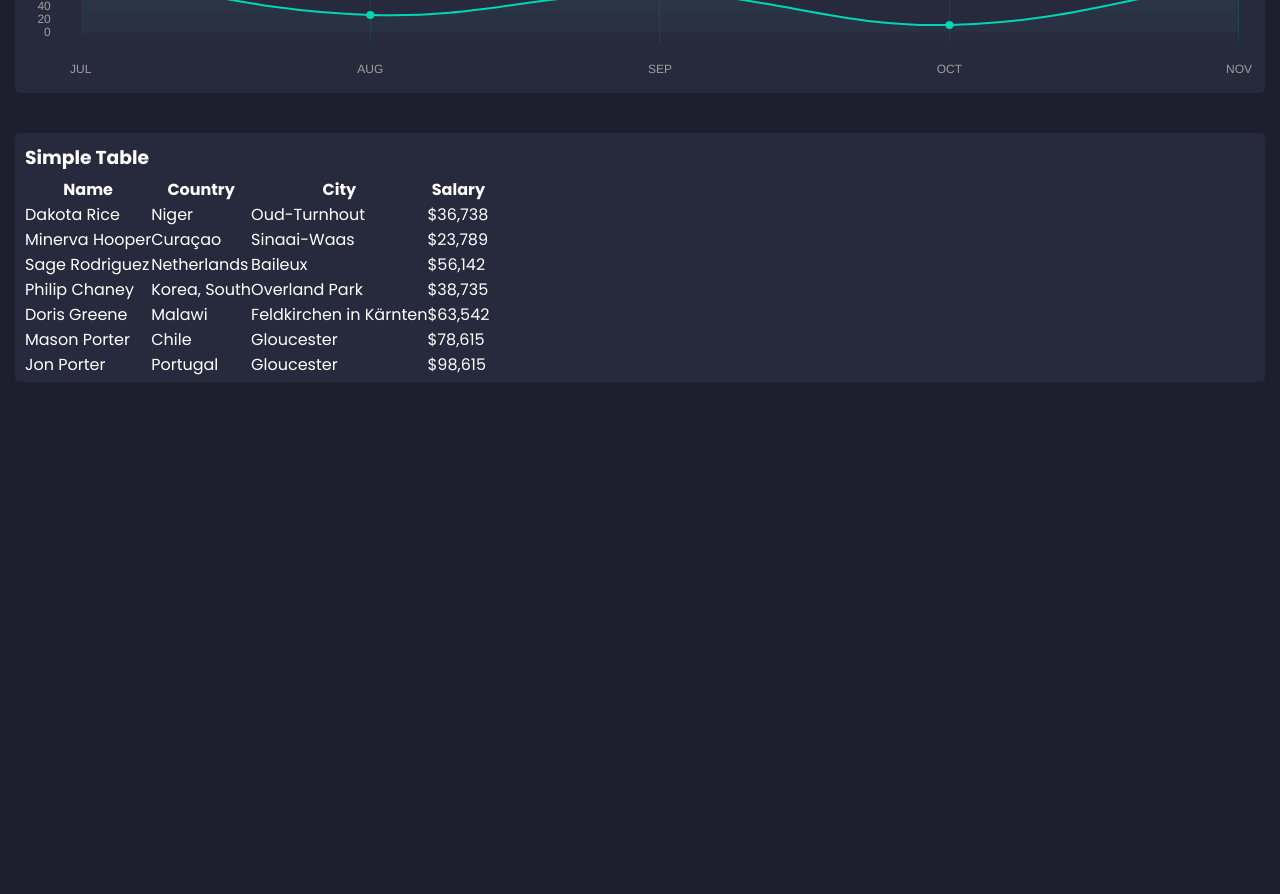
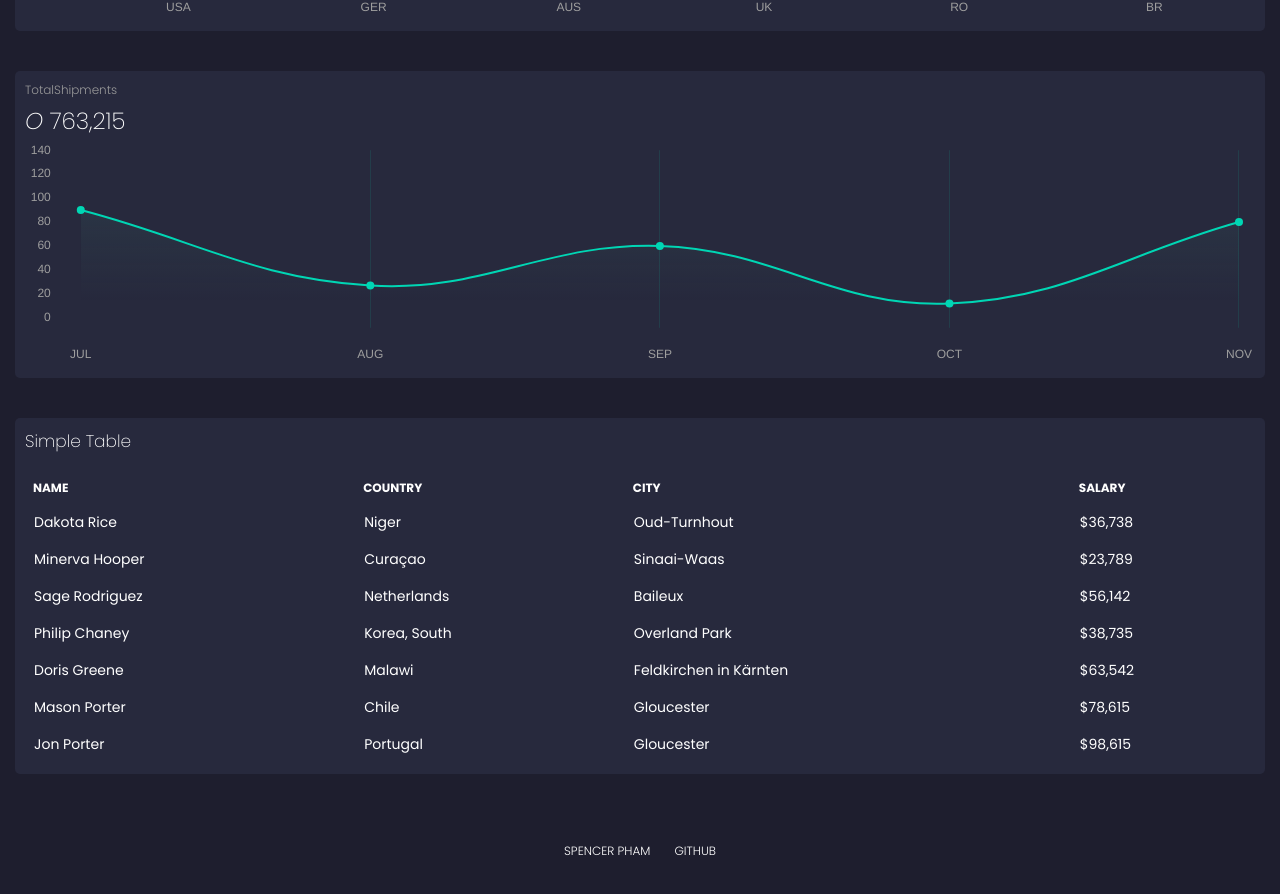
Before and after one commit to slampham/10x-Dev, a React (Create React App) app: page / in a window 1280 px wide. Shown: the part 1020-1914 px from the top of the page. Before the commit the page ends 1417 px from the top, so only its background shows below. Built offline with nearby package versions, Linux system fonts and the light colour scheme.

Commit message:
Gonna try changing side menu to come from left side

```diff
--- a/src/components/App.js
+++ b/src/components/App.js
@@ -4,10 +4,10 @@ import styled from 'styled-components'
 import SideMenu from './SideMenu'
 import Header from './Header'
 import Dashboard from './Dashboard'
+import Footer from './Footer'
 
 const StyledApp = styled.div`
   min-height: 100vh;
-  margin-top: 50px;
 `
 
 function App() {
@@ -18,6 +18,7 @@ function App() {
       <Header {...{sideMenuOpen, setSideMenuOpen}}/>
       <SideMenu {...{sideMenuOpen}}/>
       <Dashboard {...{sideMenuOpen}}/>
+      <Footer />
     </StyledApp>
   );
 }
--- a/src/components/ChartCard.js
+++ b/src/components/ChartCard.js
@@ -14,6 +14,10 @@ const StyledChartCard = styled(StyledCard)`
     font-weight: 200;
     color: white;
   }
+
+  .chart-container {
+    height: 225px;
+  }
 `
 
 function ChartCard({title, subtitle, children}) {
@@ -21,7 +25,7 @@ function ChartCard({title, subtitle, children}) {
     <StyledChartCard >
       <h3 className='title'>{title}</h3>
       {subtitle}
-      <div >
+      <div className='chart-container'>
         {children}
       </div>
     </StyledChartCard>
--- /dev/null
+++ b/src/components/Footer.js
@@ -0,0 +1,29 @@
+import React from 'react'
+import styled from 'styled-components'
+
+const StyledFooter = styled.footer`
+  height: 150px;
+
+  display: flex;
+  justify-content: center;
+  align-items: center;
+
+  a {
+    font-size: 12px;
+    font-weight: 300;
+
+    & + a {
+      margin-left: 2em;
+    }
+  }
+`
+
+function Footer() {
+  return (
+    <StyledFooter>
+      <div><a href='/'>SPENCER PHAM</a><a href='/'>GITHUB</a></div>
+    </StyledFooter>
+  )
+}
+
+export default Footer
--- a/src/components/Header.js
+++ b/src/components/Header.js
@@ -3,9 +3,9 @@ import styled from 'styled-components'
 import SideMenuToggler, { StyledButton } from './SideMenuToggler.js'
 
 const StyledHeader = styled.header`
-  position: fixed;
+  position: sticky;
   height: 50px;
-  padding: 10px var(--margin);
+  padding: 20px var(--margin);
   left: 0;
   right: 0;
   top: 0;
--- a/src/components/SideMenu.js
+++ b/src/components/SideMenu.js
@@ -8,12 +8,12 @@ const StyledMenu = styled.nav`
 
   position: fixed;
   top: 0;
-  right: -66vw;
+  right: max(-66vw, -200px);
   left: 100vw;
   bottom: 0;
 
   ${({sideMenuOpen}) => sideMenuOpen && `
-    transform: translate(-66vw);
+    transform: translate(max(-66vw, -200px));
   `}
   transition: var(--trans-time) ease-in-out;
 
@@ -31,14 +31,12 @@ const StyledMenu = styled.nav`
   }
 
   hr {
-    width: 80%;
+    width: 100%;
   }
 
   a {
     display: flex;
     align-items: center;
-    text-decoration: none;
-    color: white;
 
     .icon {
       font-size: 1.25rem;
--- a/src/components/Table.js
+++ b/src/components/Table.js
@@ -1,22 +1,52 @@
 import React from 'react'
 import styled from 'styled-components'
-import Card from './Card'
+import { StyledCard } from './Card'
 
-const StyledCard = styled(Card)`
+const StyledTable = styled(StyledCard)`
+  text-align: left;
+  overflow: auto;
 
+  h3 {
+    font-size: 17px;
+    font-weight: 200;
+    margin-bottom: 1em;
+  }
+
+  table {
+    width: 100%;
+
+    thead, tbody {
+      width: 100%;
+    }
+
+    th {
+      font-size: 12px;
+      font-weight: bold;
+    }
+
+    td {
+      font-size: 14px;
+      font-weight: 400;
+    }
+
+    th, td {
+      padding: .5em;
+    }
+  }
 `
 
 function Table() {
   return (
-    <StyledCard>
+    <StyledTable>
       <h3>Simple Table</h3>
 
-      <thead className="text-primary">
+      <table>
+        <thead>
           <tr>
-          <th>Name</th>
-          <th>Country</th>
-          <th>City</th>
-          <th className="text-center">Salary</th>
+            <th>NAME</th>
+            <th>COUNTRY</th>
+            <th>CITY</th>
+            <th>SALARY</th>
           </tr>
         </thead>
         <tbody>
@@ -24,46 +54,49 @@ function Table() {
             <td>Dakota Rice</td>
             <td>Niger</td>
             <td>Oud-Turnhout</td>
-          <td className="text-center">$36,738</td>
+            <td>$36,738</td>
           </tr>
           <tr>
             <td>Minerva Hooper</td>
             <td>Curaçao</td>
             <td>Sinaai-Waas</td>
-          <td className="text-center">$23,789</td>
+            <td>$23,789</td>
           </tr>
           <tr>
             <td>Sage Rodriguez</td>
             <td>Netherlands</td>
             <td>Baileux</td>
-          <td className="text-center">$56,142</td>
+            <td>$56,142</td>
           </tr>
           <tr>
             <td>Philip Chaney</td>
             <td>Korea, South</td>
             <td>Overland Park</td>
-          <td className="text-center">$38,735</td>
+            <td>$38,735</td>
           </tr>
           <tr>
             <td>Doris Greene</td>
             <td>Malawi</td>
             <td>Feldkirchen in Kärnten</td>
-          <td className="text-center">$63,542</td>
+            <td>$63,542</td>
           </tr>
           <tr>
             <td>Mason Porter</td>
             <td>Chile</td>
             <td>Gloucester</td>
-          <td className="text-center">$78,615</td>
+            <td>$78,615</td>
           </tr>
           <tr>
             <td>Jon Porter</td>
             <td>Portugal</td>
             <td>Gloucester</td>
-          <td className="text-center">$98,615</td>
+            <td>$98,615</td>
           </tr>
         </tbody>
-    </StyledCard>
+      </table>
+
+
+    </StyledTable>
   )
 }
 
--- a/src/index.css
+++ b/src/index.css
@@ -9,8 +9,13 @@
   box-sizing: border-box;
 }
 
+a {
+  text-decoration: none;
+  color: white;
+}
+
 body {
-  padding: var(--margin);
+  padding: 0 var(--margin);
   font-family: 'Poppins', -apple-system, BlinkMacSystemFont, 'Segoe UI', 'Roboto', 'Oxygen',
     'Ubuntu', 'Cantarell', 'Fira Sans', 'Droid Sans', 'Helvetica Neue',
     sans-serif;
```
Lines whose indentation alone changed are shown as unchanged.
